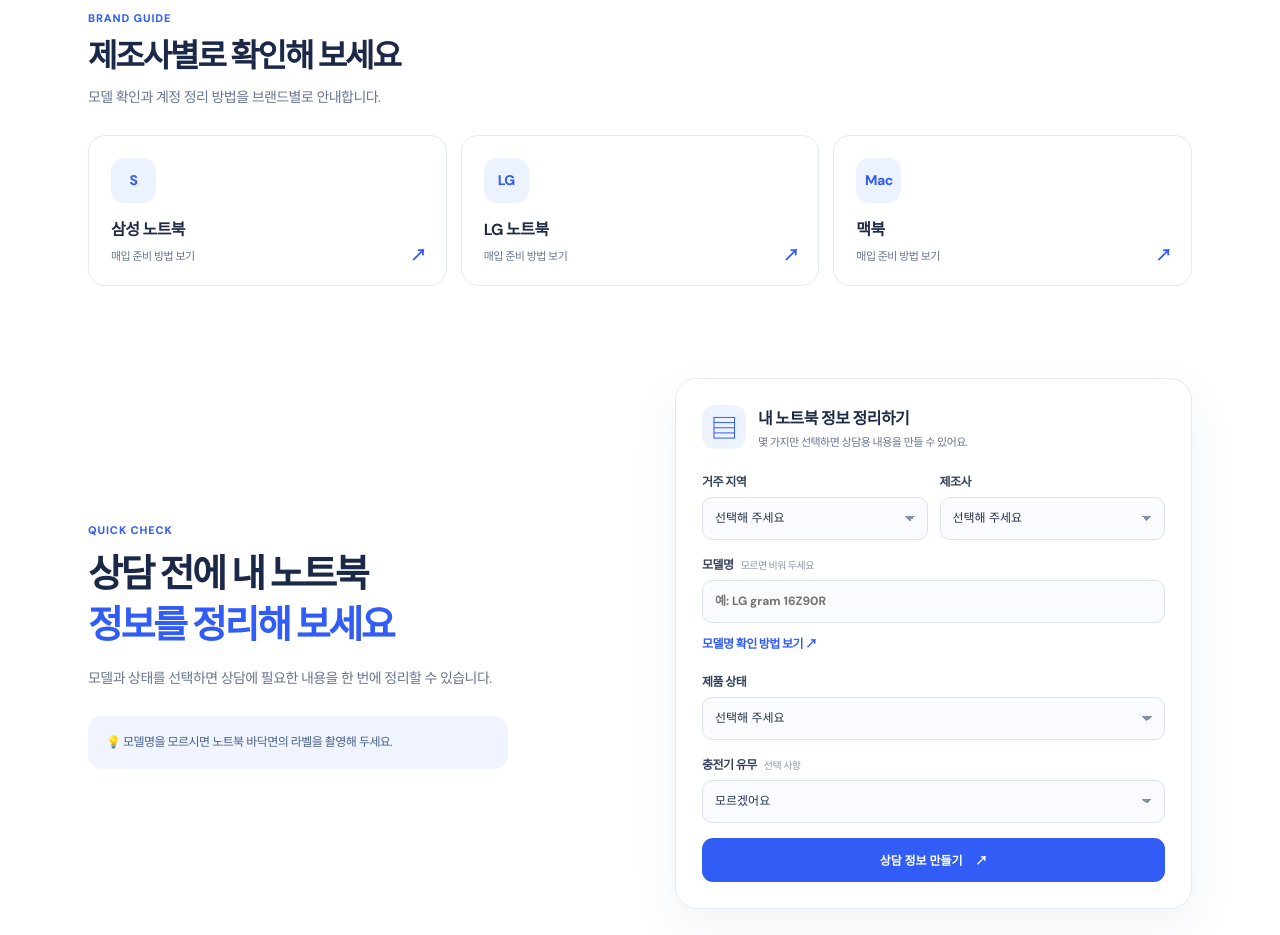
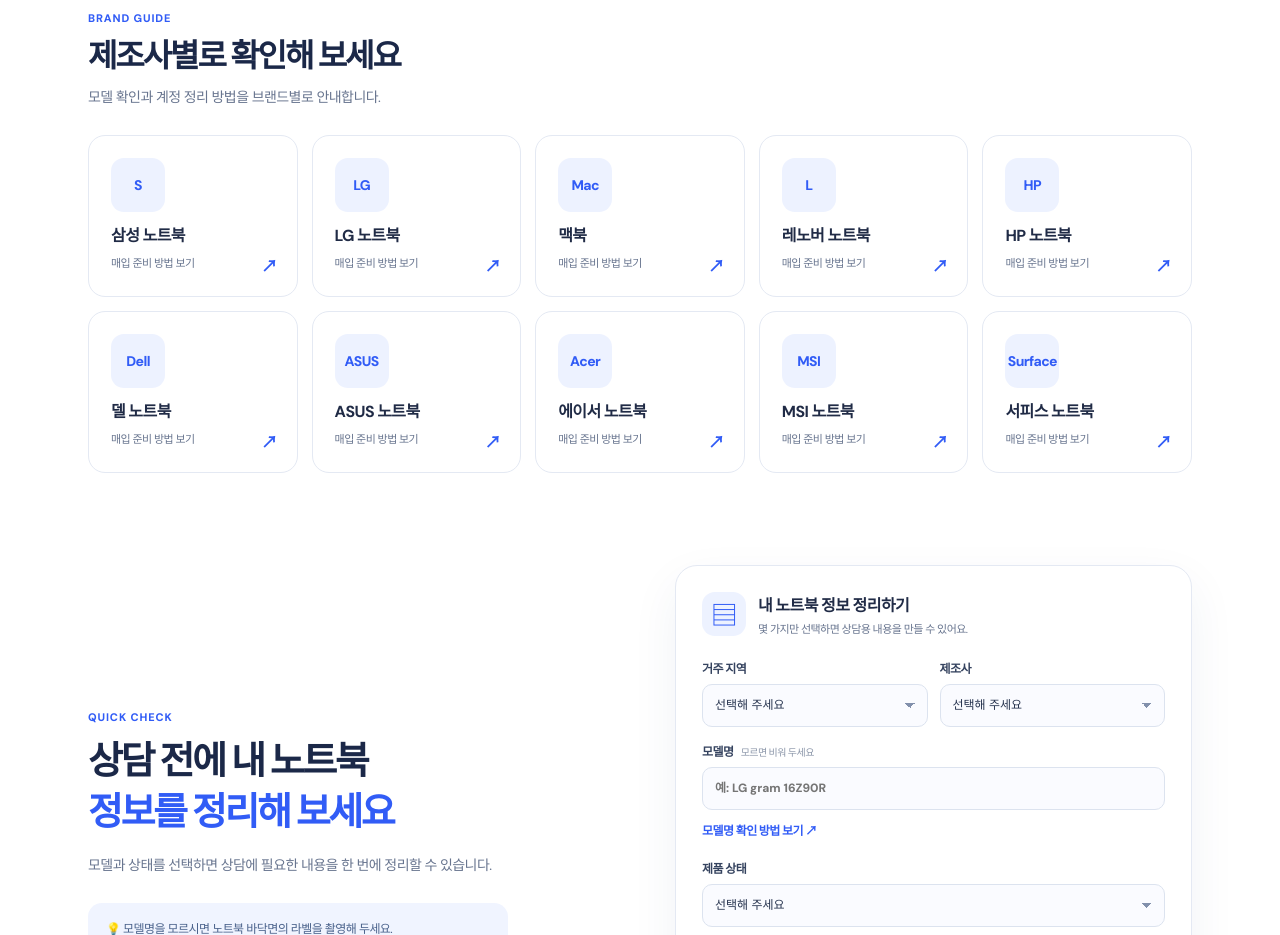
Before and after one commit to cms459800-wq/olbareun-laptop, a Next.js app: page / in a window 1280 px wide. Shown: the part 1900-2835 px from the top of the page. Built offline with nearby package versions, Linux system fonts and the light colour scheme; no server answers.

Commit message:
Expand laptop manufacturers and prepare logo slots

```diff
--- a/src/app/page.tsx
+++ b/src/app/page.tsx
@@ -1,3 +1,4 @@
+import Image from 'next/image';
 import KeywordGallery from '@/components/keyword-gallery';
 import Link from 'next/link';
 import type {Metadata} from 'next';
@@ -21,7 +22,7 @@
   <section className="hero shell"><div className="hero-copy"><div className="eyebrow"><span className="dot"/> 중고·고장 노트북 매입 안내</div><h1>고장난 노트북<br/><em>(폐 노트북) 매입합니다.</em></h1><p>전원이 안 켜져도, 화면이 깨졌어도 괜찮습니다.<br/>모델과 상태에 맞춰 매입 가능 여부를 확인해 드립니다.</p><div className="hero-actions"><Link className="button primary" href="#estimate">내 노트북 확인하기 <span>↗</span></Link><Link className="button light" href="#how">매입 방법 보기</Link></div><div className="hero-trust"><span>✓ 고장 제품 상담</span><span>✓ 지역별 접수 방식</span><span>✓ 상태 확인 후 안내</span></div></div><div className="hero-art" aria-label="노트북 매입 방식 안내"><div className="orb orb-one"/><div className="orb orb-two"/><div className="laptop"><div className="screen"><div className="screen-check">✓</div><strong>다시 쓰는 가치</strong><span>올바른 매입</span></div><div className="keyboard"/></div><div className="float-card card-top"><span>⚡</span><div><b>고장난 노트북도</b><small>상태별로 확인해요</small></div></div><div className="float-card card-bottom"><span>✓</span><div><b>내 노트북은?</b><small>간편하게 매입 상담</small></div></div></div></section>
   <section className="shell routes" id="how"><div className="section-head"><div><span className="kicker">HOW TO SELL</span><h2>어디서든, 내게 맞는 방법으로</h2><p>부산은 현장 방문, 다른 지역은 택배로 접수합니다.</p></div></div><div className="route-grid"><Link href="/busan" className="route-card busan-card"><div className="route-icon"><AppIcon name="location" size={30}/></div><div><span className="route-label">BUSAN · ON SITE</span><h3>부산 현장매입</h3><p>부산 16개 구·군에서 방문 가능 여부와 일정을 상담해요.</p><span className="text-link">지역 살펴보기 <b>↗</b></span></div></Link><Link href="/regions" className="route-card shipping-card"><div className="route-icon"><AppIcon name="package" size={30}/></div><div><span className="route-label">NATIONWIDE · DELIVERY</span><h3>전국 택배매입</h3><p>부산 외 지역은 사진으로 먼저 확인하고 택배로 접수해요.</p><span className="text-link">택배 절차 보기 <b>↗</b></span></div></Link></div></section>
   <section className="soft-section" id="conditions"><div className="shell"><div className="section-head split"><div><span className="kicker">WHAT WE BUY</span><h2>이런 상태도 문의해 보세요</h2><p>고장 증상을 선택하면 확인할 내용을 자세히 볼 수 있어요.</p></div><span className="section-aside">최종 매입 가능 여부는 제품 확인 후 결정됩니다.</span></div><div className="condition-grid">{conditions.map(c=><Link href={`/condition/${c.slug}`} className="condition-card" key={c.slug}><span className="condition-icon"><AppIcon name={conditionIcons[c.slug as keyof typeof conditionIcons]}/></span><strong>{c.title}</strong><small>{c.text}</small><span className="arrow">↗</span></Link>)}</div></div></section>
-  <section className="shell brand-section"><div className="section-head"><span className="kicker">BRAND GUIDE</span><h2>제조사별로 확인해 보세요</h2><p>모델 확인과 계정 정리 방법을 브랜드별로 안내합니다.</p></div><div className="brand-grid">{brands.map(brand=><Link className="brand-card" href={`/brand/${brand.slug}`} key={brand.slug}><span className="brand-icon" aria-hidden="true">{brand.mark}</span><strong>{brand.name}</strong><small>매입 준비 방법 보기</small><b aria-hidden="true">↗</b></Link>)}</div></section>
+  <section className="shell brand-section"><div className="section-head"><span className="kicker">BRAND GUIDE</span><h2>제조사별로 확인해 보세요</h2><p>모델 확인과 계정 정리 방법을 브랜드별로 안내합니다.</p></div><div className="brand-grid">{brands.map(brand=><Link className="brand-card" href={`/brand/${brand.slug}`} key={brand.slug}><span className="brand-icon" aria-hidden="true">{brand.logoPath?<Image src={brand.logoPath} alt="" width={50} height={50}/>:brand.mark}</span><strong>{brand.name}</strong><small>매입 준비 방법 보기</small><b aria-hidden="true">↗</b></Link>)}</div></section>
   <section className="shell estimate" id="estimate"><div className="estimate-copy"><span className="kicker">QUICK CHECK</span><h2>상담 전에 내 노트북<br/><em>정보를 정리해 보세요</em></h2><p>모델과 상태를 선택하면 상담에 필요한 내용을 한 번에 정리할 수 있습니다.</p><div className="estimate-tip">💡 모델명을 모르시면 노트북 바닥면의 라벨을 촬영해 두세요.</div></div><QuickCheck/></section>
   <section className="shell region-section"><div className="section-head split"><div><span className="kicker">FIND YOUR AREA</span><h2>내 지역 매입 방식 찾기</h2><p>지역을 선택하면 접수 방법과 준비할 정보를 확인할 수 있어요.</p></div><Link href="/regions" className="more-link">전국 지역 보기 ↗</Link></div><div className="region-preview"><div className="preview-heading"><span><AppIcon name="location" size={25}/></span><div><strong>부산 현장매입</strong><small>방문 가능 여부·일정은 상담 후 안내</small></div></div><div className="pill-grid">{busan.slice(0,8).map(a=><Link href={`/busan/${a.slug}`} key={a.slug}>{a.name}<span>↗</span></Link>)}</div><Link className="preview-all" href="/busan">부산 16개 구·군 모두 보기 →</Link></div><div className="ship-pills">{shipping.slice(0,7).map(a=><Link href={`/regions/${a.slug}`} key={a.slug}>{a.name} <span>↗</span></Link>)}</div></section>
   <section className="process-section" id="process"><div className="shell"><div className="section-head"><div><span className="kicker">SIMPLE PROCESS</span><h2>매입은 이렇게 진행돼요</h2><p>발송하거나 방문 일정을 잡기 전에 먼저 제품 정보를 확인합니다.</p></div></div><div className="steps"><div><span className="step-icon"><AppIcon name="list"/></span><small>STEP 01</small><strong>제품 정보 확인</strong><p>모델명, 사진, 고장 증상을 준비합니다.</p></div><div><span className="step-icon"><AppIcon name="package"/></span><small>STEP 02</small><strong>방식과 조건 상담</strong><p>부산 방문 또는 전국 택배 절차를 안내받습니다.</p></div><div><span className="step-icon"><AppIcon name="search"/></span><small>STEP 03</small><strong>실물 상태 확인</strong><p>실제 기기 상태와 구성품을 점검합니다.</p></div><div><span className="step-icon"><AppIcon name="check"/></span><small>STEP 04</small><strong>최종 금액 안내</strong><p>확인 결과를 바탕으로 매입 여부를 결정합니다.</p></div></div></div></section>
--- a/src/brands.ts
+++ b/src/brands.ts
@@ -1,4 +1,8 @@
-export const brands=[
+export type Brand={
+  slug:string;name:string;mark:string;logoPath?:string;intro:string;
+  model:string;condition:string;account:string;related:string;relatedText:string;
+};
+export const brands:Brand[]=[
   {
     slug:'samsung',name:'삼성 노트북',mark:'S',intro:'갤럭시 북을 포함한 삼성 노트북의 모델명과 상태를 확인해 매입 가능 여부를 상담합니다.',
     model:'노트북 하판의 모델명 라벨을 촬영해 주세요. 전원이 켜진다면 Windows의 시스템 정보에서 모델과 CPU·메모리 사양도 확인할 수 있습니다.',
@@ -20,4 +24,53 @@
     account:'자료를 백업하고 Apple 계정 로그아웃 및 나의 찾기 해제 가능 여부를 확인해 주세요. 해제가 어렵다면 발송 전에 먼저 알려주세요.',
     related:'no-power',relatedText:'전원 불량 안내',
   },
-] as const;
+  {
+    slug:'lenovo',name:'레노버 노트북',mark:'L',intro:'ThinkPad와 IdeaPad 등 레노버 노트북의 정확한 모델과 상태를 확인해 상담합니다.',
+    model:'하판 라벨의 모델 코드와 제품군 이름을 함께 촬영해 주세요. 같은 제품군에도 화면 크기와 사양이 다른 모델이 있습니다.',
+    condition:'전원 반응, 화면, 키보드와 힌지 상태를 알려주세요. 충전기와 저장장치 유무도 확인해 주세요.',
+    account:'Windows 계정과 업무용 관리 계정이 연결되어 있다면 자료 백업 및 해제 가능 여부를 먼저 확인해 주세요.',
+    related:'keyboard',relatedText:'키보드 고장 안내',
+  },
+  {
+    slug:'hp',name:'HP 노트북',mark:'HP',intro:'HP 노트북의 모델 코드, 사양과 작동 상태를 확인해 매입 상담을 안내합니다.',
+    model:'하판의 모델명과 제품 번호가 보이는 사진을 준비해 주세요. 제품군 이름만으로는 세부 사양을 구분하기 어렵습니다.',
+    condition:'전원과 화면, 배터리 사용 여부, 충전 단자 상태를 확인해 주세요. 충전기가 없으면 그 점도 알려주세요.',
+    account:'개인 파일을 백업한 다음 Windows 계정과 사용 중인 서비스의 로그아웃 여부를 확인해 주세요.',
+    related:'no-power',relatedText:'전원 불량 안내',
+  },
+  {
+    slug:'dell',name:'델 노트북',mark:'Dell',intro:'Dell 노트북의 모델명과 전원·화면·외관 상태를 확인해 상담합니다.',
+    model:'하판의 모델명을 촬영하고, 켜지는 기기라면 시스템 정보의 CPU와 메모리도 함께 확인해 주세요.',
+    condition:'전원 표시등, 화면 표시, 키보드와 배터리 상태를 기록해 주세요. 업무용 기기는 관리 상태도 알려주세요.',
+    account:'자료 백업과 Windows 계정 로그아웃, 회사 소유 기기라면 처분 권한과 관리 계정 해제 여부를 확인해 주세요.',
+    related:'battery',relatedText:'배터리 불량 안내',
+  },
+  {
+    slug:'asus',name:'ASUS 노트북',mark:'ASUS',intro:'ASUS 일반·게이밍 노트북의 모델과 사양, 고장 상태를 확인해 상담합니다.',
+    model:'하판 라벨의 정확한 모델 코드와 CPU·그래픽 사양을 확인해 주세요. 게이밍 모델은 충전기 정보도 도움이 됩니다.',
+    condition:'부팅과 화면 표시, 팬 소음, 충전 상태를 구분해 알려주세요. 파손 부위는 사진으로 남겨 주세요.',
+    account:'파일을 백업하고 Windows 계정과 연결된 서비스에서 로그아웃할 수 있는지 확인해 주세요.',
+    related:'no-power',relatedText:'전원 불량 안내',
+  },
+  {
+    slug:'acer',name:'에이서 노트북',mark:'Acer',intro:'Acer 노트북의 모델명, 사양과 외관·작동 상태를 확인해 매입 상담을 진행합니다.',
+    model:'노트북 하판의 모델 코드와 화면 크기, 켜지는 경우 CPU·메모리 정보를 함께 알려주세요.',
+    condition:'전원과 화면, 키보드, 힌지 및 배터리 상태를 살펴보고 충전기 유무를 기록해 주세요.',
+    account:'필요한 자료를 백업한 뒤 Windows 계정 및 클라우드 연결을 확인해 주세요.',
+    related:'broken-screen',relatedText:'액정 파손 안내',
+  },
+  {
+    slug:'msi',name:'MSI 노트북',mark:'MSI',intro:'MSI 노트북의 세부 모델과 그래픽 사양, 작동 상태를 확인해 상담합니다.',
+    model:'하판 라벨의 모델명과 CPU·GPU·메모리 정보를 준비해 주세요. 같은 제품군에도 구성 차이가 있습니다.',
+    condition:'전원 반응과 화면, 팬, 키보드 및 충전기 상태를 구분해 알려주세요. 충전기 출력도 확인하면 좋습니다.',
+    account:'저장된 게임·작업 파일을 백업하고 Windows 및 연결된 서비스 계정을 정리해 주세요.',
+    related:'keyboard',relatedText:'키보드 고장 안내',
+  },
+  {
+    slug:'surface',name:'서피스 노트북',mark:'Surface',intro:'Microsoft Surface 계열 노트북의 모델과 화면·배터리 상태를 확인해 상담합니다.',
+    model:'기기 뒷면의 모델 식별 정보와 켜지는 경우 시스템 정보를 확인해 주세요. 화면 크기와 키보드 구성도 알려주세요.',
+    condition:'충전 반응, 화면과 터치, 키보드 연결 및 배터리 상태를 확인해 주세요. 파손 상태는 사진으로 준비해 주세요.',
+    account:'Microsoft 계정과 기기 찾기 연결을 확인하고 필요한 자료를 백업한 뒤 로그아웃 가능 여부를 알려주세요.',
+    related:'broken-screen',relatedText:'액정 파손 안내',
+  },
+];
```
Also changed, not shown: src/detail-keywords.ts (+7 -0 lines), src/app/globals.css.
